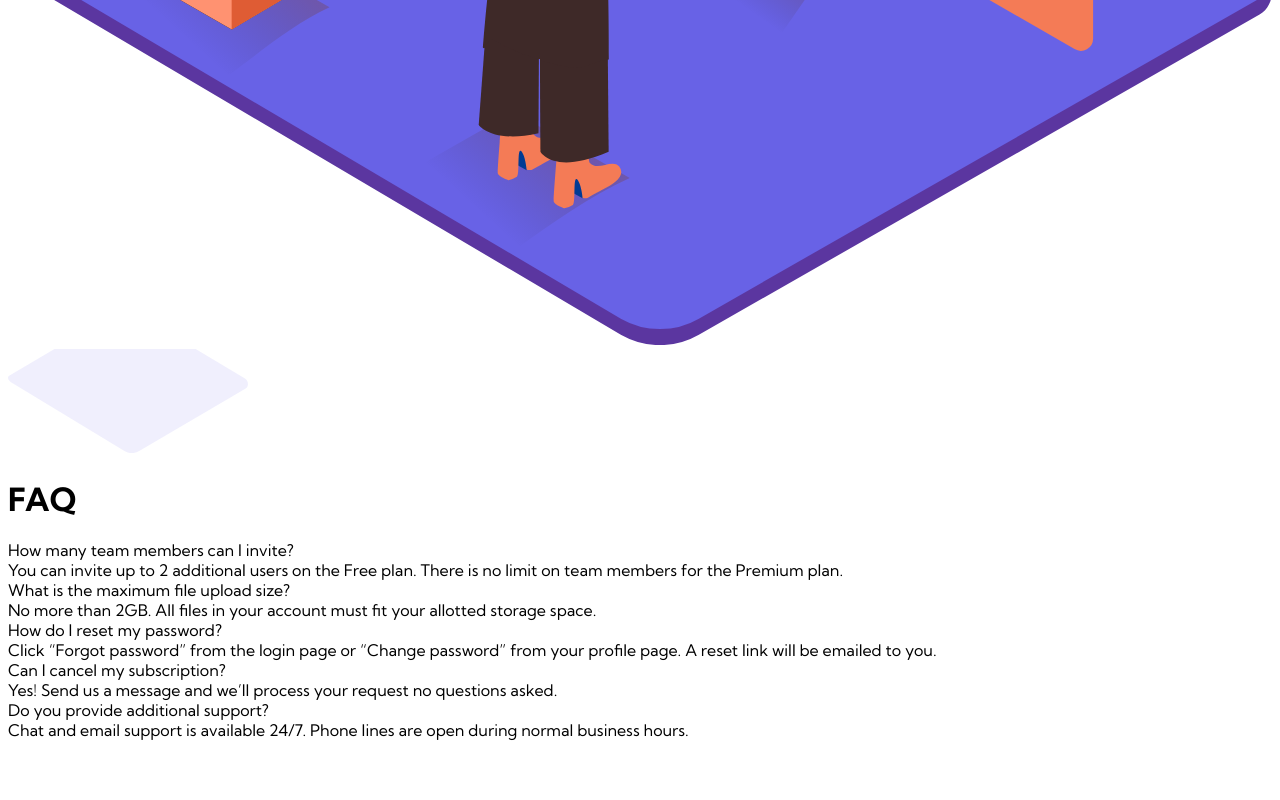
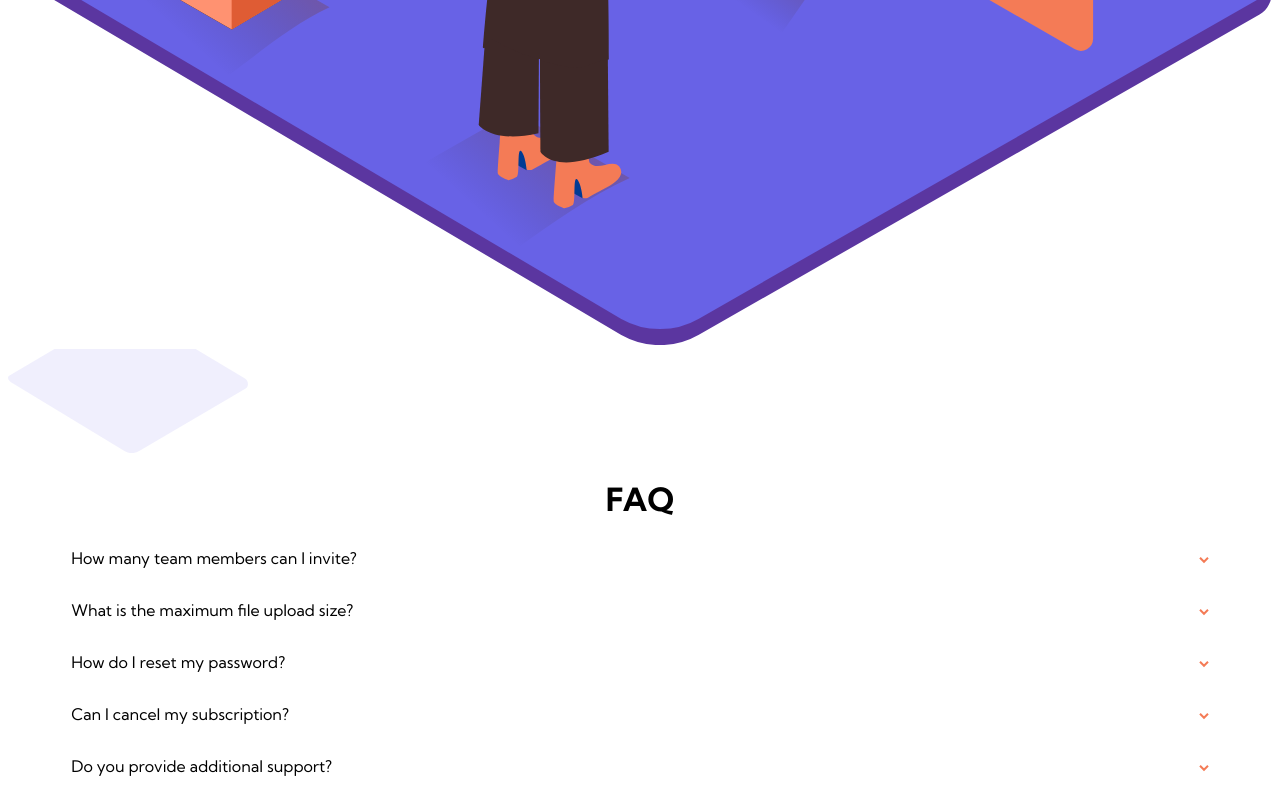
Before and after one commit to Tim5583/FAQ-accordion-card, a plain HTML site: page index.html in a window 1280 px wide. Shown: the part 621-1421 px from the top of the page. Before the commit the page ends 1369 px from the top, so only its background shows below. Drawn offline with Linux system fonts and the light colour scheme.

Commit message:
add javascript file

```diff
--- a/index.html
+++ b/index.html
@@ -16,31 +16,35 @@
     </div>
     <div class="faq">
       <h1 class="h1">FAQ</h1>
-      <div>
-        <div>How many team members can I invite?</div>
-        <div>
+      <div class="accordion">
+        <div class="accordion-header">How many team members can I invite?</div>
+        <div class="accordion-body">
           You can invite up to 2 additional users on the Free plan. There is no limit on
           team members for the Premium plan.
         </div>
       </div>
-      <div>
-        <div>What is the maximum file upload size?</div>
-        <div>No more than 2GB. All files in your account must fit your allotted storage space.</div>
+
+      <div class="accordion">
+        <div class="accordion-header">What is the maximum file upload size?</div>
+        <div class="accordion-body">No more than 2GB. All files in your account must fit your allotted storage space.</div>
       </div>
-      <div>
-        <div>How do I reset my password?</div>
-        <div>
+
+      <div class="accordion">
+        <div class="accordion-header">How do I reset my password?</div>
+        <div class="accordion-body">
           Click “Forgot password” from the login page or “Change password” from your profile page.
           A reset link will be emailed to you.
         </div>
       </div>
-      <div>
-        <div>Can I cancel my subscription?</div>
-        <div>Yes! Send us a message and we’ll process your request no questions asked.</div>
+
+      <div class="accordion">
+        <div class="accordion-header">Can I cancel my subscription?</div>
+        <div class="accordion-body">Yes! Send us a message and we’ll process your request no questions asked.</div>
       </div>
-      <div>
-        <div>Do you provide additional support?</div>
-        <div>Chat and email support is available 24/7. Phone lines are open during normal business hours.</div>
+
+      <div class="accordion">
+        <div class="accordion-header">Do you provide additional support?</div>
+        <div class="accordion-body">Chat and email support is available 24/7. Phone lines are open during normal business hours.</div>
       </div>
     </div>
   </main>
--- a/style.css
+++ b/style.css
@@ -30,3 +30,29 @@
 body {
   font-family: 'Kumbh Sans', sans-serif;
 }
+
+ /* faq  */
+
+ .faq {
+   text-align: center;
+ }
+
+ .accordion {
+   width: 90%;
+   margin: 1rem auto;
+   padding: .5rem
+ }
+
+ .accordion-header {
+   display: flex;
+   justify-content: space-between;
+   align-items: center;
+ }
+
+ .accordion-header::after {
+   content: url("./images/icon-arrow-down.svg")
+ }
+
+ .accordion-body {
+   display: none;
+ }
```
Also changed, not shown: script.js (added).
